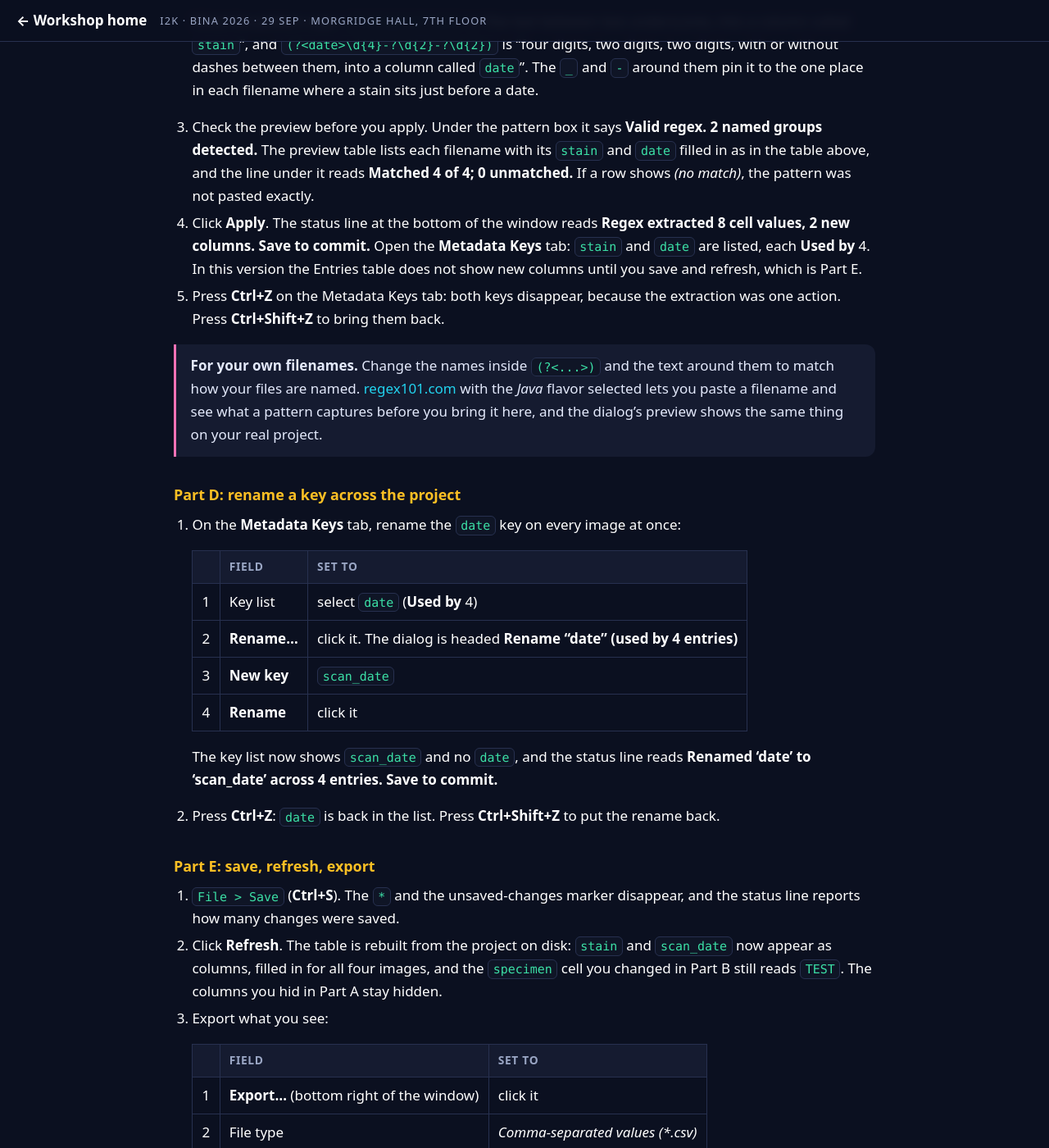
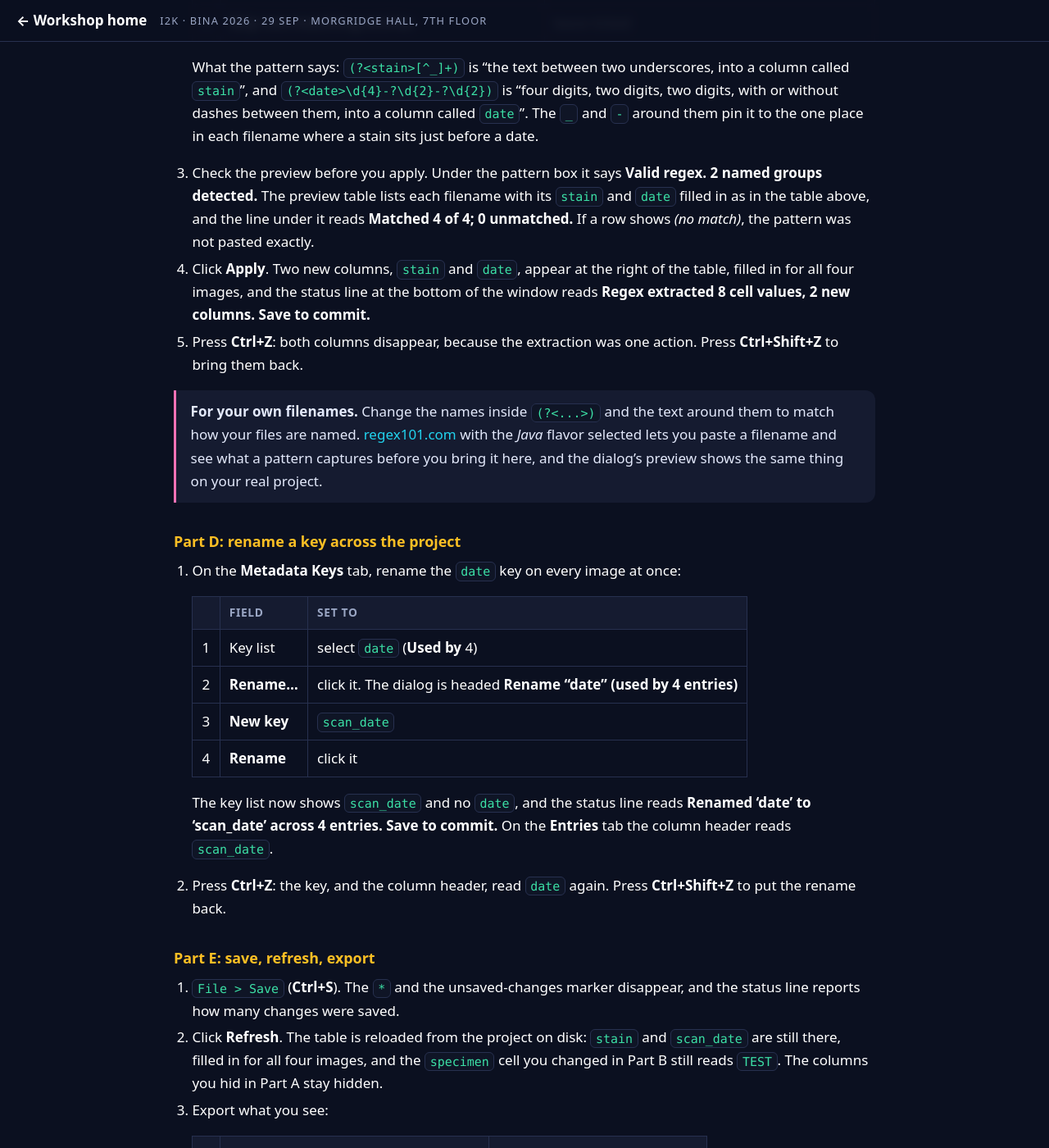
Before and after one commit to MichaelSNelson/BINA-I2K-2026-QuPath-Extensions, a Jekyll site: the page built from docs/09-project-metadata-browser.md, in a window 1280 px wide and 1400 px high, scrolled down 4409 px. Shown: the whole window at 82% size. Built offline with Jekyll 4.4.1, drawn with Linux system fonts in a browser that asks for light colours; some of the changed text lies outside the part shown.

Commit message:
Guide 09: steps follow Project Metadata Browser 1.0.1
New and renamed columns now show in the Entries table at once, so the
Apply and Rename outcomes say so, Refresh confirms the save instead of
revealing the columns, and the version row tells earlier installers to
update from the catalog.

Claude-Session: https://claude.ai/code/session_01KwiACUr5MacuDvqp74c96o

```diff
--- a/docs/09-project-metadata-browser.md
+++ b/docs/09-project-metadata-browser.md
@@ -12,7 +12,7 @@ title: Project Metadata Browser
 | | |
 |---|---|
 | **Repository** | [uw-loci/qupath-extension-project-metadata-browser](https://github.com/uw-loci/qupath-extension-project-metadata-browser) |
-| **Extension version** | 1.0.0 |
+| **Extension version** | 1.0.1. Installed it before September 26, 2026? Update from the catalog: 1.0.0 hides new columns until you save and refresh. |
 | **License** | GPL-3.0 |
 | **Requires** | QuPath 0.7.0+ |
 | **Where to find it** | `Extensions > Project Metadata Browser > Browse Metadata...` |
@@ -135,12 +135,11 @@ the pattern below, which was written for these four filenames.
    groups detected.** The preview table lists each filename with its `stain` and `date` filled
    in as in the table above, and the line under it reads **Matched 4 of 4; 0 unmatched.** If a
    row shows *(no match)*, the pattern was not pasted exactly.
-4. Click **Apply**. The status line at the bottom of the window reads **Regex extracted 8 cell
-   values, 2 new columns. Save to commit.** Open the **Metadata Keys** tab: `stain` and `date`
-   are listed, each **Used by** 4. In this version the Entries table does not show new columns
-   until you save and refresh, which is Part E.
-5. Press **Ctrl+Z** on the Metadata Keys tab: both keys disappear, because the extraction was
-   one action. Press **Ctrl+Shift+Z** to bring them back.
+4. Click **Apply**. Two new columns, `stain` and `date`, appear at the right of the table,
+   filled in for all four images, and the status line at the bottom of the window reads
+   **Regex extracted 8 cell values, 2 new columns. Save to commit.**
+5. Press **Ctrl+Z**: both columns disappear, because the extraction was one action. Press
+   **Ctrl+Shift+Z** to bring them back.
 
 > **For your own filenames.** Change the names inside `(?<...>)` and the text around them to
 > match how your files are named. [regex101.com](https://regex101.com/) with the *Java*
@@ -159,15 +158,17 @@ the pattern below, which was written for these four filenames.
    | 4 | **Rename** | click it |
 
    The key list now shows `scan_date` and no `date`, and the status line reads **Renamed 'date'
-   to 'scan_date' across 4 entries. Save to commit.**
-2. Press **Ctrl+Z**: `date` is back in the list. Press **Ctrl+Shift+Z** to put the rename back.
+   to 'scan_date' across 4 entries. Save to commit.** On the **Entries** tab the column header
+   reads `scan_date`.
+2. Press **Ctrl+Z**: the key, and the column header, read `date` again. Press **Ctrl+Shift+Z**
+   to put the rename back.
 
 ### Part E: save, refresh, export
 
 1. `File > Save` (**Ctrl+S**). The `*` and the unsaved-changes marker disappear, and the status
    line reports how many changes were saved.
-2. Click **Refresh**. The table is rebuilt from the project on disk: `stain` and `scan_date` now
-   appear as columns, filled in for all four images, and the `specimen` cell you changed in
+2. Click **Refresh**. The table is reloaded from the project on disk: `stain` and `scan_date`
+   are still there, filled in for all four images, and the `specimen` cell you changed in
    Part B still reads `TEST`. The columns you hid in Part A stay hidden.
 3. Export what you see:
 
```
